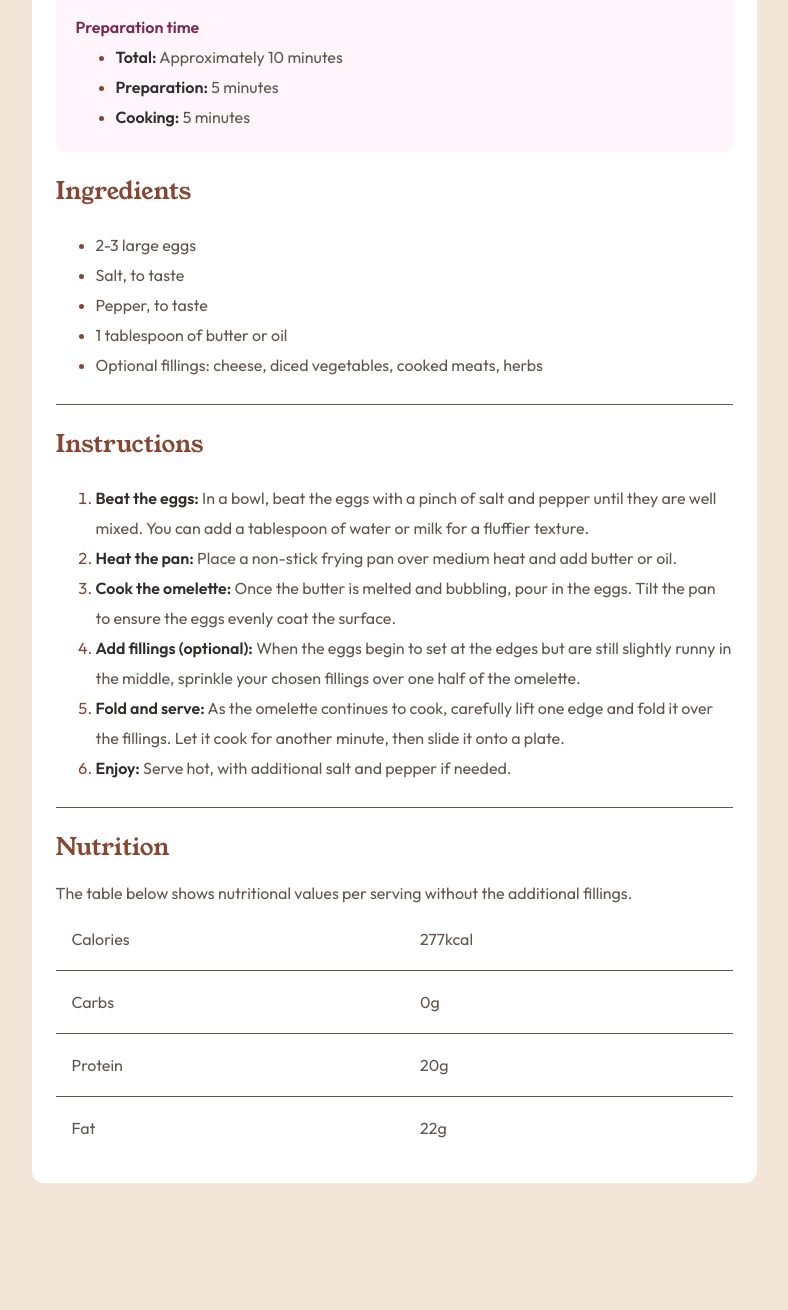
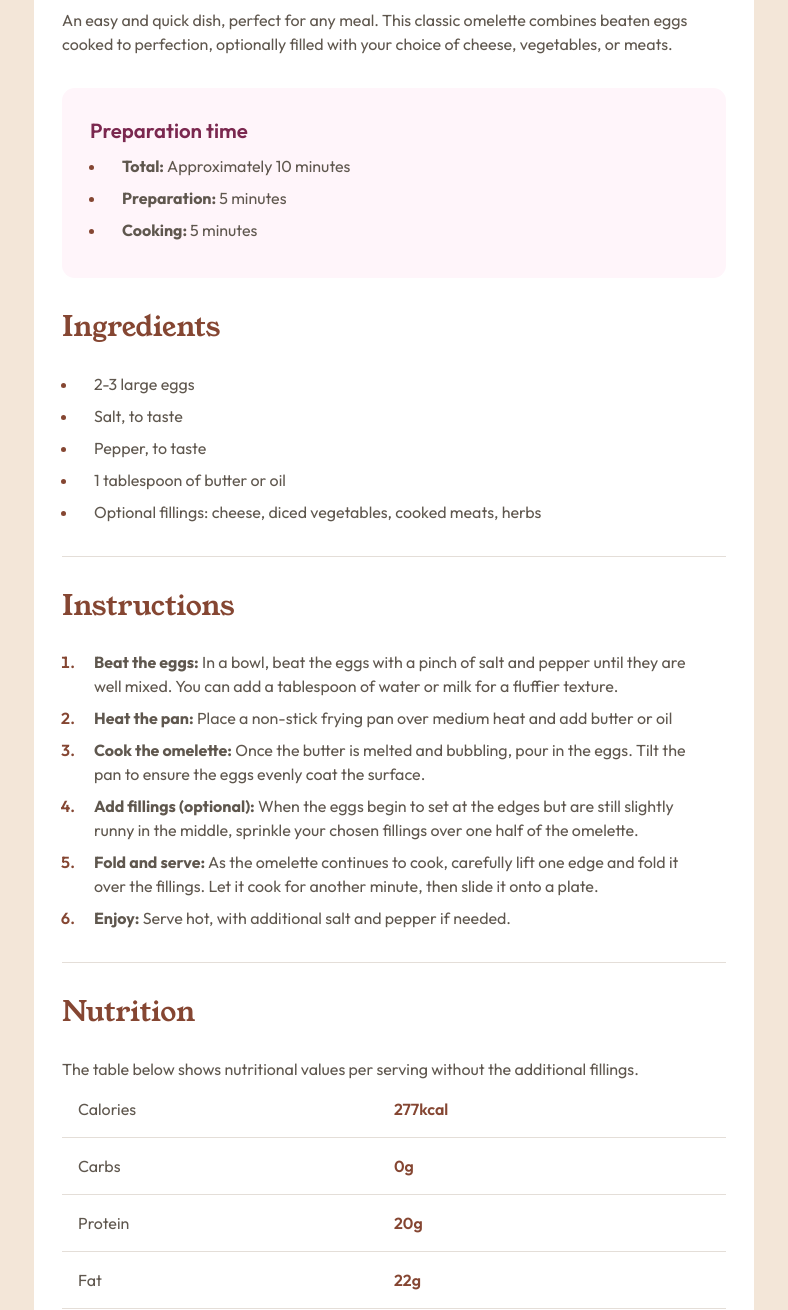
Before and after one commit to Balaji-Vemula/CSSPractice05RecipePage, a plain HTML site: page index.html in a window 1280 px wide. Shown: the part 536-1846 px from the top of the page, without its empty margins (246-1034 px from the left). Before the commit the page ends 1751 px from the top, so only its background shows below. Drawn offline with Linux system fonts and the light colour scheme.

Commit message:
last commit

```diff
--- a/index.html
+++ b/index.html
@@ -1,102 +1,91 @@
 <!DOCTYPE html>
 <html lang="en">
-
 <head>
   <meta charset="UTF-8">
   <meta name="viewport" content="width=device-width, initial-scale=1.0">
-  <!-- displays site properly based on user's device -->
   <link rel="icon" type="image/png" sizes="32x32" href="./assets/images/favicon-32x32.png">
+  <link rel="stylesheet" href="style.css">
+
   <title>Frontend Mentor | Recipe page</title>
-  <link rel="stylesheet" href="style.css">
+
 </head>
-
 <body>
 
-  <div class="container">
-    <div class="image-description">
-      <img src="./assets/images/image-omelette.jpeg" alt="" srcset="">
+  <main class="wrapper">
+    <div class="recipe-wrapper">
+      <img src="assets/images/image-omelette.jpeg" alt="Omelette with vegetables and meat slices" class="recipe-img">
 
-      <h1>
-        Simple Omelette Recipe
-      </h1>
-      <p>
-        An easy and quick dish, perfect for any meal. This classic omelette combines beaten eggs cooked
-        to perfection, optionally filled with your choice of cheese, vegetables, or meats.
-      </p>
-      <div class="description">
-        <h3>
-          Preparation time
-        </h3>
-        <ul>
-          <li><span>Total:</span> Approximately 10 minutes</li>
-          <li><span>Preparation:</span> 5 minutes</li>
-          <li><span>Cooking:</span> 5 minutes</li>
+      <div class="recipe-container">
+        <h1 class="recipe-title">Simple Omelette Recipe</h1>
+        <p class="recipe-desc"> An easy and quick dish, perfect for any meal. This classic omelette combines beaten eggs cooked to perfection, optionally filled with your choice of cheese, vegetables, or meats.</p>
+
+        <div class="prep-time">
+          <p class="prep-title">Preparation time</p>
+          <ul class="prep-list">
+            <li><span>Total: </span>Approximately 10 minutes</li>
+            <li><span>Preparation: </span>5 minutes</li>
+            <li><span>Cooking: </span>5 minutes</li>
           </ul>
         </div>
-    </div>
 
-    <div class="ingredients">
+
+        <section class="recipe-ingredients">
           <h2>Ingredients</h2>
-      <ul>
+          <ul class="ingredient-list">
             <li>2-3 large eggs</li>
             <li>Salt, to taste</li>
             <li>Pepper, to taste</li>
             <li>1 tablespoon of butter or oil</li>
             <li>Optional fillings: cheese, diced vegetables, cooked meats, herbs</li>
           </ul>
-    </div>
+        </section>
 
+        <hr>
 
+        <section class="recipe-instructions">
+          <h3>Instructions</h3>
 
-    <div class="instructions">
-      <h2>Instructions</h2>
-      <ol>
-        <li><span>Beat the eggs:</span> In a bowl, beat the eggs with a pinch of salt and pepper until they are well
-          mixed.
-          You can add a tablespoon of water or milk for a fluffier texture.</li>
-        <li><span>Heat the pan:</span> Place a non-stick frying pan over medium heat and add butter or oil.</li>
-        <li><span>Cook the omelette:</span> Once the butter is melted and bubbling, pour in the eggs. Tilt the pan to
-          ensure
-          the eggs evenly coat the surface.</li>
-
-        <li><span>Add fillings (optional):</span> When the eggs begin to set at the edges but are still slightly runny
-          in
-          the
-          middle, sprinkle your chosen fillings over one half of the omelette.</li>
-        <li><span>Fold and serve:</span> As the omelette continues to cook, carefully lift one edge and fold it over the
-          fillings. Let it cook for another minute, then slide it onto a plate.
-        </li>
+          <ol class="instructions-list">
+            <li><span>Beat the eggs:</span> In a bowl, beat the eggs with a pinch of salt and pepper until they are well mixed. You can add a tablespoon of water or milk for a fluffier texture.</li>
+            <li><span> Heat the pan:</span> Place a non-stick frying pan over medium heat and add butter or oil</li>
+            <li><span>Cook the omelette:</span> Once the butter is melted and bubbling, pour in the eggs. Tilt the pan to ensure the eggs evenly coat the surface.</li>
+            <li><span>Add fillings (optional):</span> When the eggs begin to set at the edges but are still slightly runny in the  middle, sprinkle your chosen fillings over one half of the omelette.</li>
+            <li> <span>Fold and serve:</span> As the omelette continues to cook, carefully lift one edge and fold it over the fillings. Let it cook for another minute, then slide it onto a plate.</li>
             <li><span>Enjoy:</span> Serve hot, with additional salt and pepper if needed.</li>
           </ol>
-    </div>
+        </section>
 
+        <hr>
 
+        <section class="nutritional-value">
+          <h4>Nutrition</h4>
+          <p>The table below shows nutritional values per serving without the additional fillings.</p>
 
-    <div>
-      <h2>Nutrition</h2>
-      <p>The table below shows nutritional values per serving without the additional fillings.</p>
           <table>
             <tr>
-          <td>Calories</td>
-          <td>277kcal</td>
+              <td data-cell="nutrient">Calories</td>
+              <td data-cell="nutrient-value">277kcal</td>
             </tr>
+
             <tr>
-          <td>Carbs</td>
-          <td>0g</td>
+              <td data-cell="nutrient">Carbs</td>
+              <td data-cell="nutrient-value"> 0g</td>
             </tr>
+
             <tr>
-          <td>Protein</td>
-          <td>20g</td>
+              <td data-cell="nutrient">Protein</td>
+              <td data-cell="nutrient-value">20g</td>
             </tr>
+
             <tr>
-          <td>Fat</td>
-          <td>22g</td>
+              <td data-cell="nutrient">Fat</td>
+              <td data-cell="nutrient-value">22g</td>
             </tr>
           </table>
+        </section>
       </div>
-
     </div>
+  </main>
 
 </body>
-
 </html>
--- a/style.css
+++ b/style.css
@@ -1,160 +1,178 @@
+/* fonts */
 @font-face {
-    font-family: 'Young Serif';
-    font-display: swap;
-    font-weight: 400;
-    src: url('./assets/fonts/young-serif/YoungSerif-Regular.ttf') format('truetype');
+    font-family: "Young Serif";
+    src: url(/assets/fonts/young-serif/YoungSerif-Regular.ttf);
+}
+
+@font-face {
+    font-family: "Outfit";
+    src: url(/assets/fonts/outfit/Outfit-VariableFont_wght.ttf);
+}
+
+/* root */
+:root {
+    --clr-Nutmeg: #854632;
+    --clr-Dark-Raspberry: #7b284f;
+
+    --clr-White: #ffffff;
+    --clr-Rose-White: #fff5fa;
+    --clr-Eggshell: #f3e6d8;
+    --clr-Light-Grey: #e4ded8;
+    --clr-Wenge-Brown: #5f574e;
+    --clr-Dark-Charcoal: #302d2c;
+    --Rose-50: hsl(330, 100%, 98%);
+
+
+    --ff-main: 'Outfit', sans-serif;
+    --ff-headings: 'Young Serif', serif;
+    --fs-main: 1rem;
+    --fs-headings: 1.75rem;
+    --fw-400: 400;
+    --fw-600: 600;
+    --fw-700: 700;
+}
+
+/* reset */
+*,
+*::before,
+*::after {
+    margin: 0;
+    padding: 0;
+    box-sizing: border-box;
+}
+
+h1, h2, h3, h4 {
+    line-height: 1.2;
+    font-family: var(--ff-headings);
+    font-size: var(--fs-headings);
+    font-weight: var(--fw-400);
+    color: var(--clr-Nutmeg);
+    margin-bottom: 1.75rem;
+}
+
+ul, ol {
+    padding: 0 1rem;
+}
+
+img {
+    display: block;
+    max-width: 100%;
+    font-style: italic;
+    color: var(--clr-Dark-Raspberry);
+}
+
+body {
+    font-family: var(--ff-main);
+    font-weight: var(--fw-400);
+    font-size: var(--fs-main);
+    line-height: 1.5;
+    color: var(--clr-Wenge-Brown);
+    background: var(--clr-Eggshell);
+}
+
+table {
+    border-collapse: collapse;
+    width: 100%;
 }
 
 
-@font-face {
-    font-family: 'Outfit';
-    font-display: swap;
-    font-weight: 400 700;
-    src: url('./assets/fonts/outfit/Outfit-VariableFont_wght.ttf') format('truetype');
+/* text styles */
+.recipe-title {
+    font-size: 2.5rem;
+    color: var(--clr-Dark-Charcoal);
+}
+
+.prep-title {
+    font-size: 1.275rem;
+    font-weight: var(--fw-600);
+    color: var(--clr-Dark-Raspberry);
+    margin-bottom: .5rem;
+}
+
+span {
+    font-weight: var(--fw-700);
+}
+
+[data-cell="nutrient-value"] {
+    color: var(--clr-Nutmeg);
+    font-weight: var(--fw-600);
+}
+
+li {
+    padding-left: 1rem;
+    margin-bottom: .5rem;
+}
+
+li::marker {
+    color: var(--clr-Nutmeg);
+    font-weight: var(--fw-600);
 }
 
 
-:root {
-    --White: hsl(0, 0%, 100%);
-
-    --Stone-100: hsl(30, 54%, 90%);
-    --Stone-150: hsl(30, 18%, 87%);
-    --Stone-600: hsl(30, 10%, 34%);
-    --Stone-900: hsl(24, 5%, 18%);
-
-    --Brown-800: hsl(14, 45%, 36%);
-
-    --Rose-800: hsl(332, 51%, 32%);
-    --Rose-50: hsl(330, 100%, 98%);
+/* layout styles */
+.wrapper {
+    display: grid;
+    place-items: center;
 }
 
-*,
-*::before,
-*::after {
-    box-sizing: border-box;
-}
-
-* {
-    margin: 0;
-    font: inherit;
-    line-height: 30px;
-}
-
-p {
-    font-size: 1rem;
-}
-
-img,
-svg {
-    display: block;
-    max-width: 100%;
+.recipe-wrapper {
+    max-width: 45em;
+    padding: 1.75rem;
+    margin: 6rem 0;
+    border-radius: 1.5rem;
+    background: var(--clr-White);
 }
 
 
-body {
-    display: flex;
-    min-height: 100vh;
-    justify-content: center;
-    align-items: center;
-    background-color: var(--Stone-100);
-    font-family: 'Outfit', sans-serif;
-    color: var(--Stone-600);
-    font-weight: 400;
+/* general styles */
+.recipe-img {
+    border-radius: .8rem;
+    margin-bottom: 2.5rem;
 }
 
-.container {
-    max-width: 725px;
-    background-color: var(--White);
-    margin: 2rem;
-    padding: 1.5rem;
-    border-radius: 0.75rem;
+section {
+    margin-top: 2rem;
 }
 
-.description {
-    padding: 1.25rem;
-    background-color: var(--Rose-50);
-    margin: 1.5rem 0;
-    border-radius: 0.5rem;
+hr {
+    outline: none;
+    border: none;
+    height: 1px;
+    background: var(--clr-Light-Grey);
+    margin-top: 2rem;
 }
 
-img {
-    border-radius: 0.75rem;
-    margin-bottom: 1rem;
+.prep-time {
+    padding: 1.75rem;
+    border-radius: .8rem;
+    margin-top: 2rem;
+    background: var(--Rose-50);
 }
 
-h3 {
-    color: var(--Rose-800);
-    font-weight: 600;
+tr {
+    display: grid;
+    grid-template-columns: repeat(2, 1fr);
+    padding: 1rem;
+    border-bottom: 1px solid var(--clr-Light-Grey);
 }
 
-h1,
-h2 {
-    font-family: 'Young Serif', 'Outfit', sans-serif;
-    color: black;
-    font-size: 2rem;
-    margin: 1rem 0;
-}
+/* media query */
+@media (max-width: 500px) {
+    .recipe-wrapper {
+        margin: 0;
+        border-radius: 0;
+        padding: 0;
+    }
 
-h1 {
-    padding-top: 1rem;
-
-}
-
-h2 {
-    font-size: 1.5rem;
-    color: var(--Brown-800);
-}
-
-li::marker {
-    color: var(--Brown-800);
-}
-
-li span {
-    color: var(--Stone-900);
-    font-weight: 600;
-}
-
-table {
-    width: 100%;
-    border-collapse: collapse;
-}
-
-table td {
-    padding: 1rem;
-    /* Add some padding */
-    border-bottom: 1px solid var(--Stone-600);
-    /* Add horizontal line below each row */
-}
-
-table tr:last-child td {
-    border-bottom: none;
-    /* Remove bottom border for the last row */
-}
-
-.ingredients,
-.instructions {
-    border-bottom: 1px solid var(--Stone-600);
-}
-
-.instructions {
-    margin: 1.5rem 0;
-}
-
-
-.ingredients ul,
-.instructions ol {
-    margin: 1.5rem 0;
-}
-
-@media (max-width:375px) {
-    .container {
-        margin: 0;
+    .recipe-img {
         border-radius: 0;
     }
 
-    img {
-        border-radius: 0;
-        padding: 0;
-        overflow: visible;
+    .recipe-container {
+        padding: 0 1.75rem;
+    }
+
+    .recipe-title {
+        font-size: 2.2rem;
     }
 }
```
Lines whose indentation alone changed are shown as unchanged.
